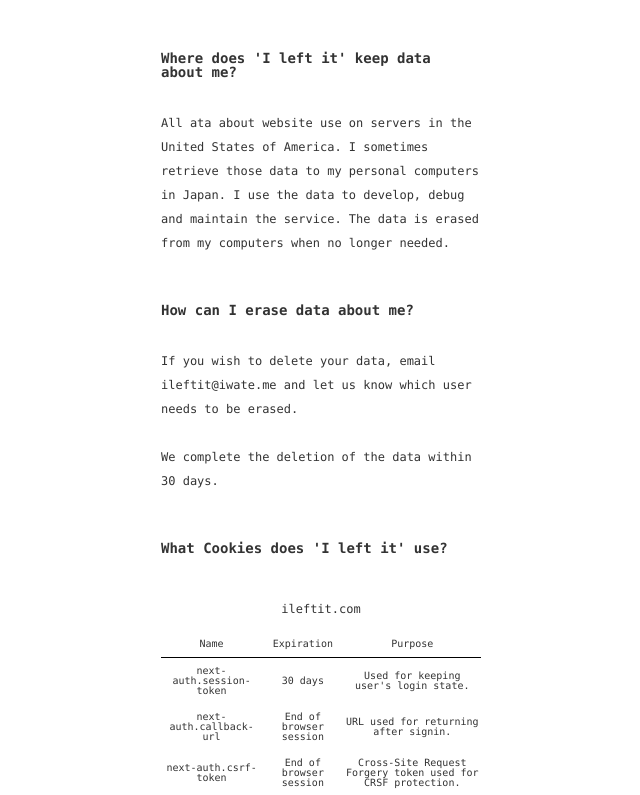
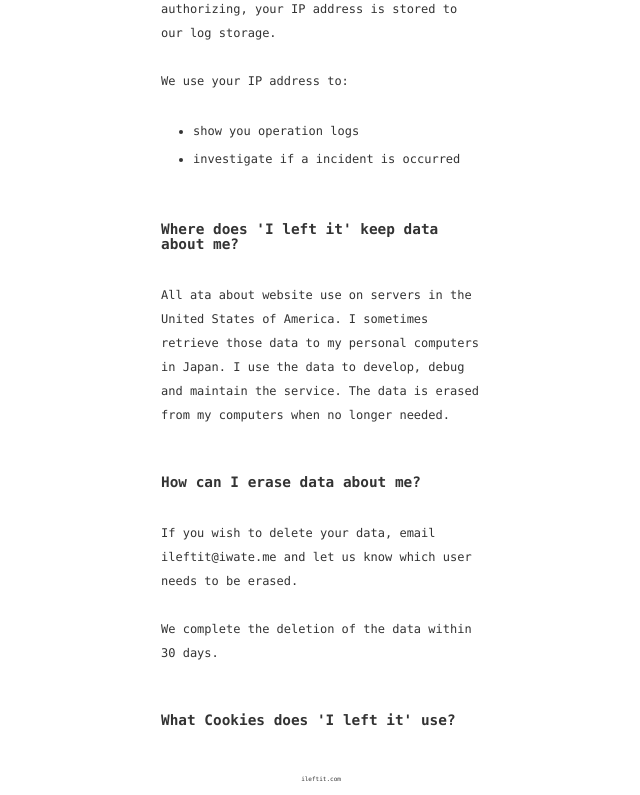
Before and after one commit to iwate/ileftit, a Next.js app: page /privacy in a window 1280 px wide. Shown: the part 1485-2280 px from the top of the page, without its empty margins (319-959 px from the left). Built offline with nearby package versions, Linux system fonts and the light colour scheme; no server answers.

Commit message:
adjust fontsize

```diff
--- a/styles/main.css
+++ b/styles/main.css
@@ -195,7 +195,7 @@
 .form-vertical dd p {
   margin: 8px 0;
   padding: 0 8px;
-  font-size: 10px;
+  font-size: 0.5em;
 }
 
 .w100 {
@@ -230,7 +230,7 @@
 }
 
 table {
-  font-size: 10px;
+  font-size: 0.5em;
   width: 100%;
 }
 th, td {
@@ -243,7 +243,7 @@
   margin-bottom: 16px;
 }
 caption {
-  font-size: 12px;
+  font-size: 0.75em;
   padding: 16px 0;
 }
 
@@ -258,7 +258,7 @@
 footer {
   display: flex;
   justify-content: center;
-  font-size: 10px;
+  font-size: 0.5em;
   gap: 32px;
   padding: 32px 0;
   margin-top: 32px;
@@ -279,7 +279,7 @@
 #lp p,
 #lp dt,
 #lp dd {
-  font-size: 12px;
+  font-size: 0.75em;
   line-height: 24px;
 }
 #lp dt {
@@ -297,12 +297,12 @@
 
 #lp h1 {
   text-align: center;
-  font-size: 16px;
+  font-size: 1em;
   margin-bottom: 48px;
 }
 
 #lp h2 {
-  font-size: 14px;
+  font-size: 0.9em;
   padding: 24px 0;
 }
 
@@ -313,7 +313,7 @@
 }
 
 .page p {
-  font-size: 12px;
+  font-size: 0.75em;
   line-height: 24px;
 }
 
@@ -324,7 +324,7 @@
 }
 
 .page h2 {
-  font-size: 14px;
+  font-size: 0.9em;
   font-weight: bold;
   padding: 24px 0 8px;
 }
@@ -339,8 +339,8 @@
 }
 
 .page li {
-  font-size: 10.5px;
-  line-height: 21px;
+  font-size: 0.75em;
+  line-height: 2.4em;
 }
 
 .pr {
@@ -363,12 +363,12 @@
 .pr ul li p {
   grid-column: 2/3;
   grid-row: 1/2;
-  font-size: 12px;
+  font-size: 0.75em;
 }
 .pr ul li a {
   grid-column: 2/3;
   grid-row: 2/3;
-  font-size: 12px;
+  font-size: 0.75em;
   padding-left: 1em;
 }
 
```
